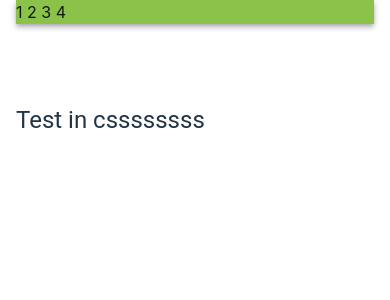
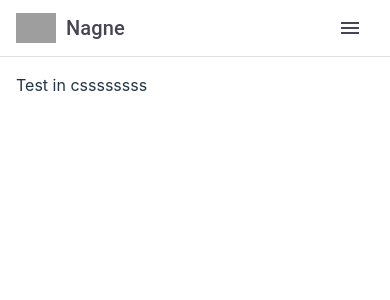
Before and after one commit to LHyuk1101/nagne-front, a React (Vite) app: page / in a window 390 px wide. Shown: the top 300 px of the page. Built offline with nearby package versions, Linux system fonts and the light colour scheme; grey boxes are pictures that could not be loaded.

Commit message:
feat: Header 및 sideBarMenu UI 추가

```diff
--- a/package.json
+++ b/package.json
@@ -15,6 +15,7 @@
   "dependencies": {
     "@emotion/react": "^11.13.0",
     "@emotion/styled": "^11.13.0",
+    "@mui/icons-material": "^5.16.5",
     "@mui/material": "^5.16.5",
     "@vis.gl/react-google-maps": "^1.1.0",
     "react": "^18.3.1",
--- a/src/App.css
+++ b/src/App.css
@@ -1,6 +1,86 @@
+body {
+    width: 100%;
+    height: 100%;
+}
+
 #root {
-    max-width: 1280px;
+    max-width: 100%;
     min-width: 100%;
-    min-height:100vh;
+    min-height: 100vh;
     margin: 0 auto;
 }
+button{
+    border: none;
+    outline: none;
+}
+
+button.firstBtn:focus{
+    border: none;
+    outline:none;
+}
+
+body{
+    margin: 0;
+}
+
+a {
+    color: inherit;
+    text-decoration: none;
+}
+
+blockquote,
+dl,
+dd,
+h1,
+h2,
+h3,
+h4,
+h5,
+h6,
+hr,
+figure,
+p,
+pre{
+    margin: 0;
+}
+
+h1,
+h2,
+h3,
+h4,
+h5,
+h6 {
+    font-size: inherit;
+    font-weight: inherit;
+}
+
+ol,
+ul {
+    list-style: none;
+    margin: 0;
+    padding: 0;
+}
+
+img,
+svg,
+video,
+canvas,
+audio,
+iframe,
+embed,
+object {
+    display: block;
+    vertical-align: middle;
+}
+
+img,
+video {
+    max-width: 100%;
+    height: auto;
+}
+
+::before,
+::after {
+    border-width: 0;
+    border-style: solid;
+}
--- a/src/components/Layout/DefaultLayout.jsx
+++ b/src/components/Layout/DefaultLayout.jsx
@@ -1,20 +1,12 @@
 import {Container, Grid} from "@mui/material";
-
-import {styled} from '@mui/material/styles';
 import Header from "./Header.jsx";
 
-const useStyle = styled(() => ({
-    color: {
-        backgroundColor: 'black',
-    }
-}))
-
 const DefaultLayout = ({children}) => {
-    const classes = useStyle();
 
     return (
-        <Container style={{width: '100%'}}>
-            <Header></Header>
+        <>
+            <Header />
+            <Container style={{width: '100%', marginTop: '1rem'}} >
                 <Grid
                     container
                     spacing={2}
@@ -24,13 +16,12 @@ const DefaultLayout = ({children}) => {
                     <Grid
                         item
                         xs={12}
-                    sm={4}
-                    className={classes.color}>
+                        sm={12}>
                         {children}
                     </Grid>
                 </Grid>
-
             </Container>
+        </>
     )
 }
 
--- a/src/components/Layout/Header.jsx
+++ b/src/components/Layout/Header.jsx
@@ -1,15 +1,82 @@
-import {AppBar} from "@mui/material";
+import {useState, useEffect} from 'react';
+import AppBar from '@mui/material/AppBar';
+import Toolbar from '@mui/material/Toolbar';
+import Typography from '@mui/material/Typography';
+import IconButton from '@mui/material/IconButton';
+import MenuIcon from '@mui/icons-material/Menu';
+import RightDrawer from '../UI/RightTemporaryDrawer.jsx';
+import {WINDOW_MD_WIDTH_SIZE} from "../../constants/constant.js";
+import Box from "@mui/material/Box";
 
 const Header = () => {
+    const [open, setOpen] = useState(false);
+    const [isMobile, setIsMobile] = useState(window.innerWidth <= WINDOW_MD_WIDTH_SIZE);
+
+    useEffect(() => {
+        const handleResize = () => {
+            setIsMobile(window.innerWidth <= WINDOW_MD_WIDTH_SIZE);
+        };
+
+        window.addEventListener('resize', handleResize);
+        return () => window.removeEventListener('resize', handleResize);
+    }, []);
+
+    const toggleDrawer = (open) => (event) => {
+        if (event.type === 'keydown' && (event.key === 'Tab' || event.key === 'Shift')) {
+            return;
+        }
+        setOpen(open);
+    };
+
     return (
-        <AppBar position="static" style={{marginBottom: '5rem'}}>
-            1
-            2
-            3
-            4
-
-        </AppBar>
+        <>
+            <AppBar
+                position="static"
+                elevation={0}
+                sx={{
+                    backgroundColor: 'white',
+                    color: '#464555',
+                    borderBottom: '1px solid #E0E0E0'
+                }}
+            >
+                <Toolbar>
+                    <Box sx={{display: 'flex', alignItems: 'center', flexGrow: 1}}>
+                        <img
+                            src="/path/to/your/logo.png"
+                            alt="Logo"
+                            style={{
+                                height: '30px',
+                                marginRight: '10px'
+                            }}
+                        />
+                        <Typography variant="h6" component="div">
+                            Nagne
+                        </Typography>
+                    </Box>
+                    {isMobile && (
+                        <IconButton
+                            size="large"
+                            edge="start"
+                            color="inherit"
+                            aria-label="menu"
+                            onClick={toggleDrawer(true)}
+                            sx={{
+                                outline: 'none',
+                                border: 'none',
+                                '&:focus': {
+                                    outline: 'none',
+                                    border: 'none',
+                                }
+                            }}
+                        >
+                            <MenuIcon/>
+                        </IconButton>
+                    )}
+                </Toolbar>
+            </AppBar>
+            <RightDrawer open={open} onClose={toggleDrawer(false)}/>
+        </>
     );
-}
+};
 
 export default Header;
--- /dev/null
+++ b/src/components/UI/RightTemporaryDrawer.jsx
@@ -0,0 +1,76 @@
+import React from 'react';
+import Drawer from '@mui/material/Drawer';
+import List from '@mui/material/List';
+import ListItem from '@mui/material/ListItem';
+import ListItemButton from '@mui/material/ListItemButton';
+import ListItemIcon from '@mui/material/ListItemIcon';
+import ListItemText from '@mui/material/ListItemText';
+import Box from '@mui/material/Box';
+import PersonIcon from '@mui/icons-material/Person';
+
+const NaviItems = [
+    {
+        icon: <PersonIcon />,
+        text: 'login',
+        isLogin: false
+    }, {
+        icon: null,
+        text: 'support',
+        isLogin: null
+    }, {
+        icon: null,
+        text: 'community',
+        isLogin: null
+    }, {
+        icon: null,
+        text: 'template',
+        isLogin: null
+    }, {
+        icon: null,
+        text: 'travle destination',
+        isLogin: null
+    }, {
+        icon: null,
+        text: 'logout',
+        isLogin: true
+    }];
+
+const RightDrawer = ({open, onClose}) => {
+
+
+    const list = () => (
+        <Box
+            sx={{width: 200}}
+            role="presentation"
+            onClick={onClose}
+            onKeyDown={onClose}
+        >
+            <List>
+                {NaviItems.map((item) => (
+                    <ListItem key={item.text} disablePadding>
+                        <ListItemButton>
+                            {item.icon && (
+                                <ListItemIcon>
+                                    {item.icon}
+                                </ListItemIcon>
+                            )}
+                            <ListItemText primary={item.text}/>
+                        </ListItemButton>
+                    </ListItem>
+                ))}
+            </List>
+        </Box>
+    );
+
+    return (
+        <Drawer
+            anchor="right"
+            open={open}
+            onClose={onClose}
+        >
+            {list()}
+        </Drawer>
+    );
+};
+
+export default RightDrawer;
--- a/src/constants/constant.js
+++ b/src/constants/constant.js
@@ -1 +1,14 @@
+/**
+ * 파일 설명: 이 파일은 프로젝트 전역에서 사용할 상수를 정의합니다.
+ *
+ * 작성자: ruu
+ * 작성일: 2024-07-30
+ */
+
+
+/**
+ * Css 관련 상수 모음
+ */
+export const WINDOW_MD_WIDTH_SIZE = 768;
+
 export const SEOUL_CODE = 1;
--- a/src/pages/Ex123.jsx
+++ b/src/pages/Ex123.jsx
@@ -3,7 +3,7 @@ import {Typography} from "@mui/material";
 const Main = () => {
 
     return (
-        <Typography variant="h5">
+        <Typography variant="div" style={{margin:"auto", width:"100%"}}>
             Test in cssssssss
         </Typography>
     )
```
Also changed, not shown: 1 other file (tests, documents, lock files or other folders). Lines whose indentation alone changed are shown as unchanged.
